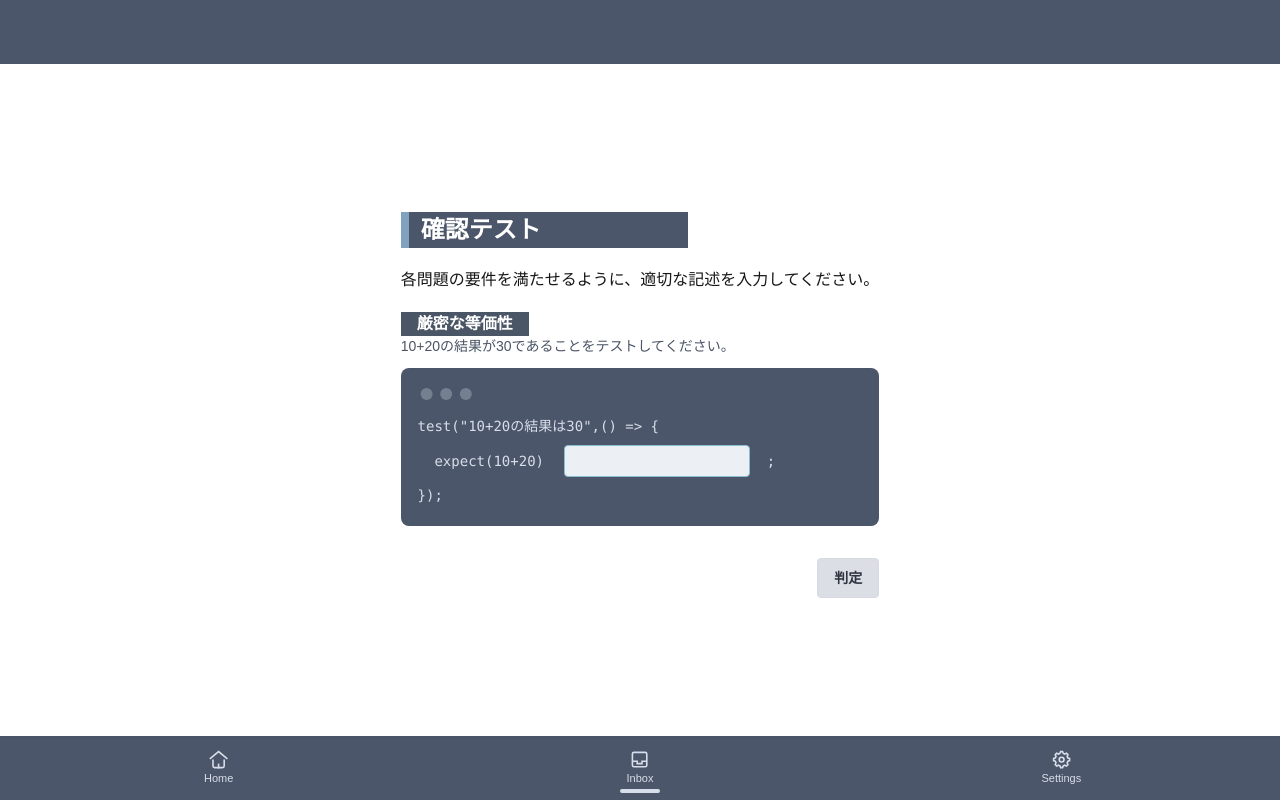
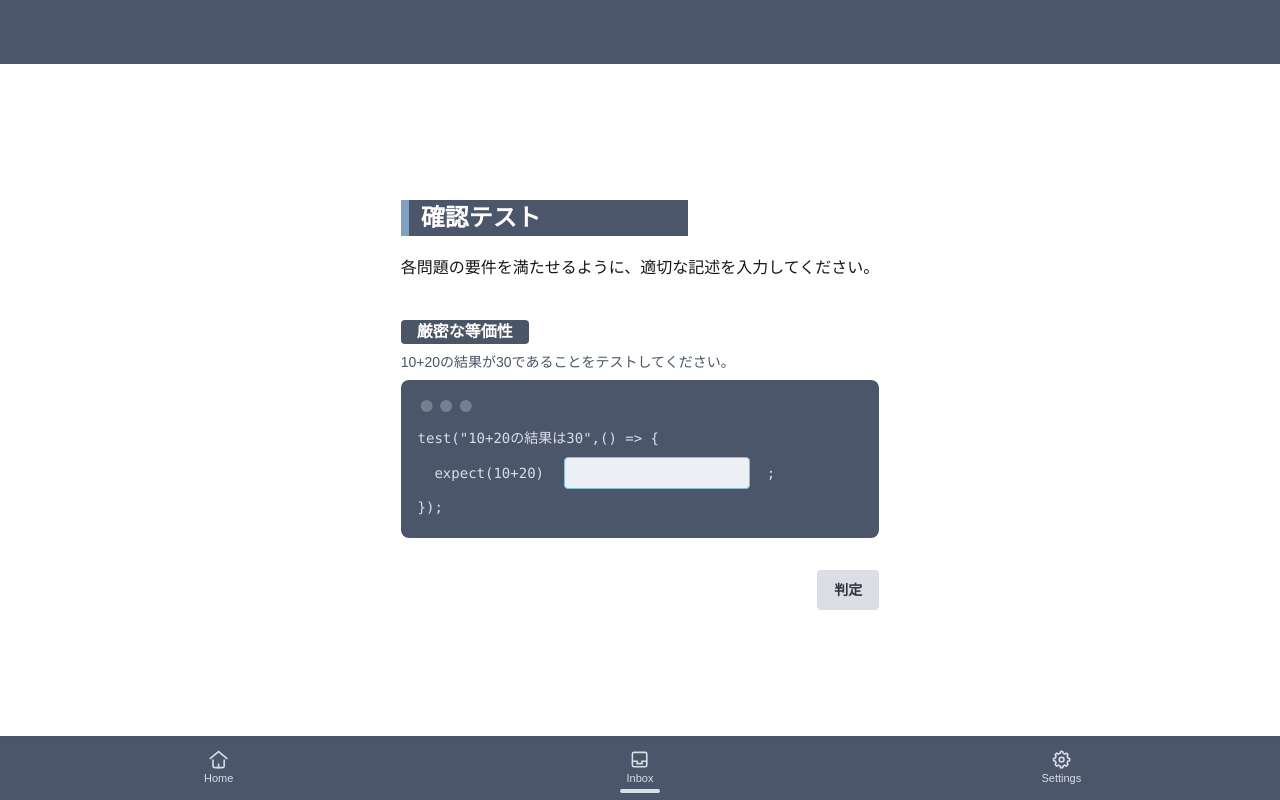
Before and after one commit to arp-r-nagao/Jest_Learning, a Next.js app: page /matcher/test in a window 1280 px wide. Built offline with nearby package versions, Linux system fonts and the light colour scheme.

Commit message:
ロジック切り分け 細かいレイアウトの修正

```diff
--- /dev/null
+++ b/app/matcher/test/matcher.ts
@@ -0,0 +1,17 @@
+export const matcherTest = () => {
+  const test = [
+    {
+      title: '厳密な等価性',
+      question: '10+20の結果が30であることをテストしてください。',
+      codes: [
+        {code: `test("10+20の結果は30",() => {`},
+        {code: '  expect(10+20)'},
+        {code: 'editor'},
+        {code: ';'},
+        {code: '});'},
+      ],
+    },
+  ];
+
+  return test;
+};
--- a/app/matcher/test/page.tsx
+++ b/app/matcher/test/page.tsx
@@ -1,79 +1,16 @@
 import {Button} from '@/app/components/ui/button';
-import {Title} from '@/app/components/ui/title';
+import {Test} from '@/lib/testFormat';
+import {matcherTest} from './matcher';
 
-export default function MatcherTest() {
-  const test = [
-    {
-      title: '厳密な等価性',
-      question: '10+20の結果が30であることをテストしてください。',
-      codes: [
-        {code: `test("10+20の結果は30",() => {`},
-        {code: '  expect(10+20)'},
-        {code: 'editor'},
-        {code: ';'},
-        {code: '});'},
-      ],
-    },
-  ];
-
-  const data = () => {
-    return test.map((item, index) => {
-      const codes = item.codes ?? [];
-      const rendered = [];
-
-      for (let i = 0; i < codes.length; i++) {
-        const code = codes[i];
-
-        if (code.code === 'editor') {
-          const prev = codes[i - 1];
-          const next = codes[i + 1];
-
-          rendered.push(
-            <div key={i} className="flex items-center my-2 .                ">
-              {prev && (
-                <pre>
-                  <code>{prev.code}</code>
-                </pre>
-              )}
-              <div>
-                <input type="text" className="input input-accent input-sm text-neutral font-bold" />
-              </div>
-              {next && (
-                <pre>
-                  <code>{next.code}</code>
-                </pre>
-              )}
-            </div>
-          );
-
-          i += 1;
-        } else if (codes[i + 1]?.code === 'editor' && i !== 0) {
-          continue;
-        } else {
-          rendered.push(
-            <pre key={i} className="whitespace-pre-wrap">
-              <code>{code.code}</code>
-            </pre>
-          );
-        }
-      }
-
-      return (
-        <div key={index} className="mb-8">
-          <p className="font-bold text-white text-center bg-gray-600 w-32">{item.title}</p>
-          <p className="text-sm text-gray-600 mb-3">{item.question}</p>
-          <div className="mockup-code w-full">{rendered}</div>
-        </div>
-      );
-    });
-  };
+export default function TestPage() {
+  const test = matcherTest();
 
   return (
     <div className="Matcher_test">
       <div className="max-w-full">
         <h1 className="border-l-8 border-secondary pl-3 bg-neutral text-white px-2 w-3/5">確認テスト</h1>
         <p className="my-5">各問題の要件を満たせるように、適切な記述を入力してください。</p>
-        {data()}
+        <Test test={test} />
       </div>
       <div className="flex justify-end">
         <Button children="判定" />
--- /dev/null
+++ b/lib/testFormat.tsx
@@ -0,0 +1,65 @@
+type propsCode = {
+  code: string;
+};
+
+type propsItem = {
+  title: string;
+  question: string;
+  codes: propsCode[];
+};
+
+type Props = {
+  test: propsItem[];
+};
+
+export const Test = ({test}: Props) => {
+  return test.map((item, index) => {
+    const codes = item.codes ?? [];
+    const rendered = [];
+
+    for (let i = 0; i < codes.length; i++) {
+      const code = codes[i];
+
+      if (code.code === 'editor') {
+        const prev = codes[i - 1];
+        const next = codes[i + 1];
+
+        rendered.push(
+          <div key={i} className="flex items-center my-2 .                ">
+            {prev && (
+              <pre>
+                <code>{prev.code}</code>
+              </pre>
+            )}
+            <div>
+              <input type="text" className="input input-accent input-sm text-neutral font-bold" />
+            </div>
+            {next && (
+              <pre>
+                <code>{next.code}</code>
+              </pre>
+            )}
+          </div>
+        );
+
+        i += 1;
+      } else if (codes[i + 1]?.code === 'editor' && i !== 0) {
+        continue;
+      } else {
+        rendered.push(
+          <pre key={i} className="whitespace-pre-wrap">
+            <code>{code.code}</code>
+          </pre>
+        );
+      }
+    }
+
+    return (
+      <div key={index} className="mb-8">
+        <p className="font-bold text-white text-center bg-gray-600 rounded w-32 md:mt-10">{item.title}</p>
+        <p className="text-sm text-gray-600 my-2 md:text-md">{item.question}</p>
+        <div className="mockup-code">{rendered}</div>
+      </div>
+    );
+  });
+};
```
